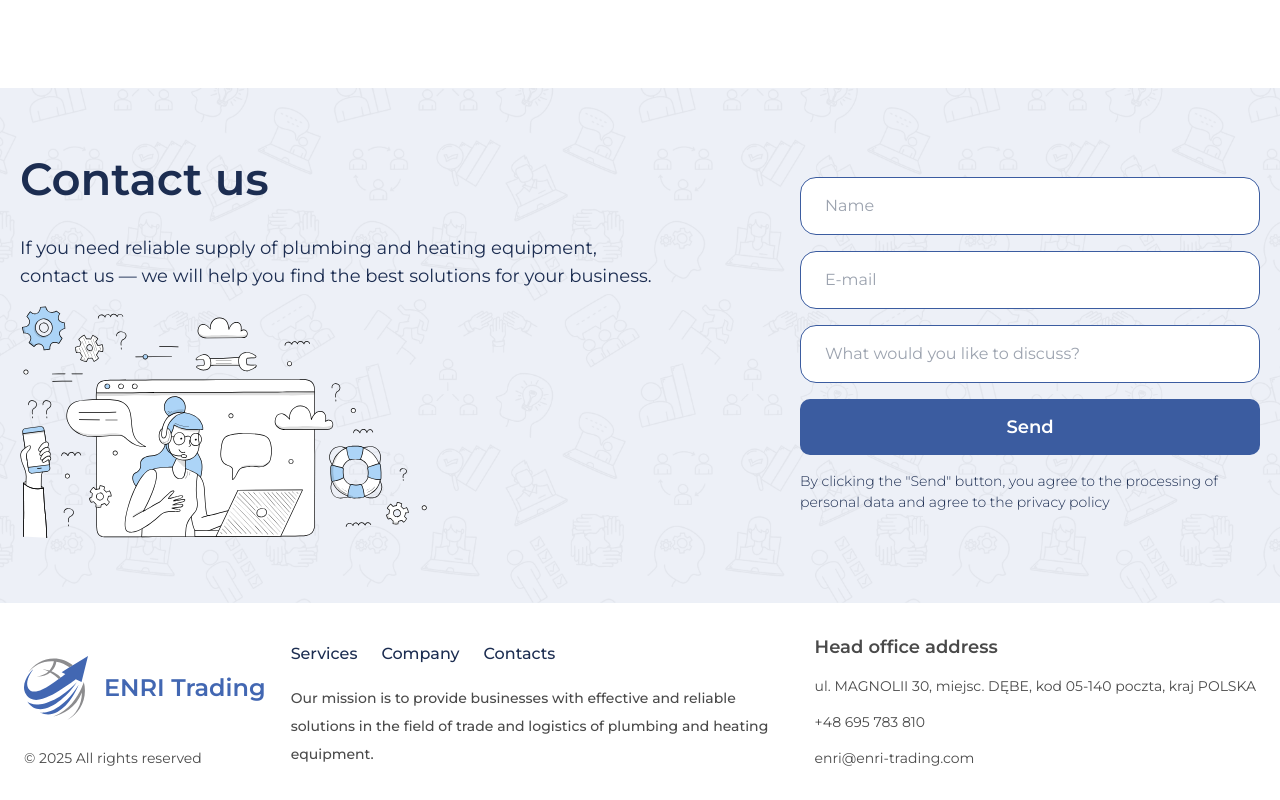
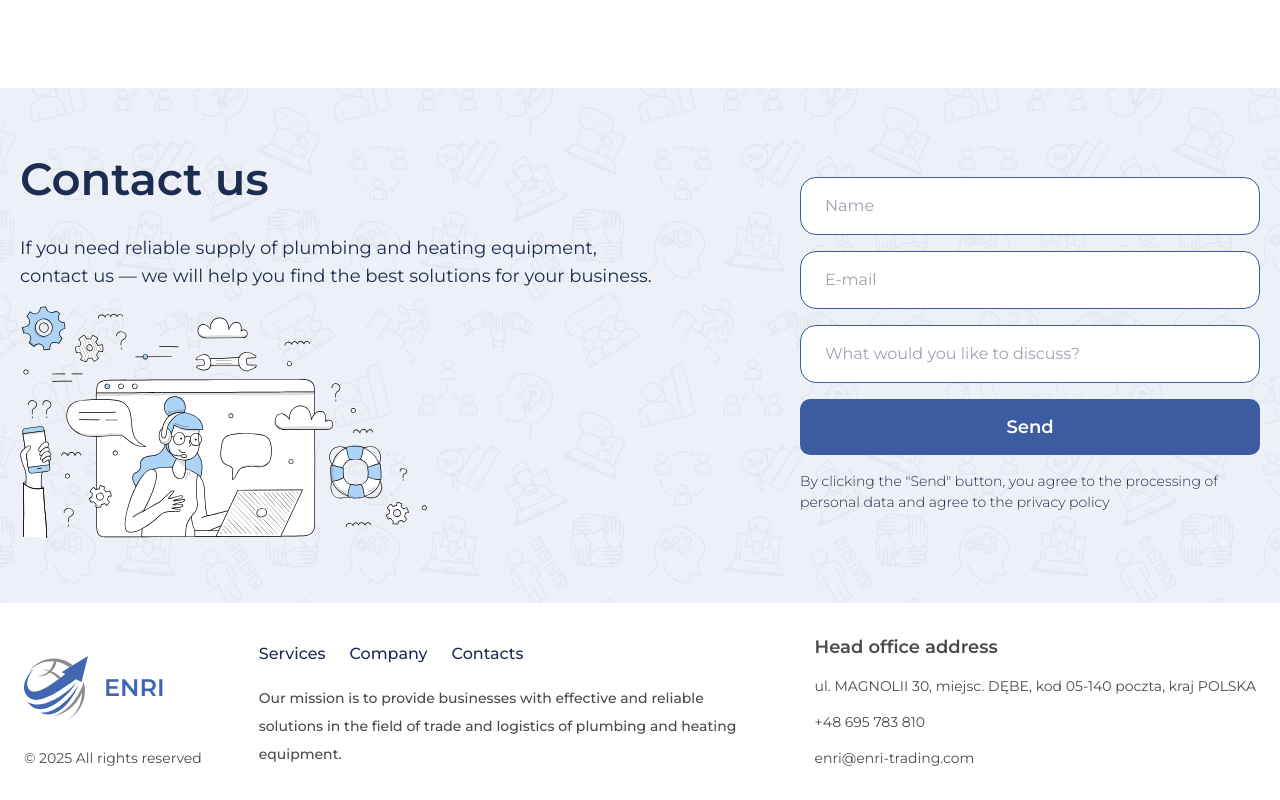
Before and after one commit to WindF1N/logistics, a React (Vite) app in the folder frontend/: page / in a window 1280 px wide. Shown: the part 4544-5344 px from the top of the page. Built offline with nearby package versions, Linux system fonts and the light colour scheme.

Commit message:
Обновлен текст в компоненте Footer на "ENRI" и изменен язык по умолчанию на английский в функции определения языка пользователя.

```diff
--- a/frontend/src/components/Footer.jsx
+++ b/frontend/src/components/Footer.jsx
@@ -138,7 +138,7 @@ export default function Footer() {
                 <div className="flex items-center gap-[16px]">
                     <img src={logo} alt="logo" className="w-[64px] h-[64px] object-cover"/>
                     <div className="text-[#4267B2] font-[600] text-[24px] leading-[24px]">
-                        {t('contactForm.company')}
+                        ENRI
                     </div>
                 </div>
                 <div className="text-[14px] leading-[20px] font-[400] text-[#4A4A4A] mt-[28px]">
--- a/frontend/src/utils/languageDetection.js
+++ b/frontend/src/utils/languageDetection.js
@@ -20,9 +20,9 @@ export function detectUserLanguage() {
     }
 
     // По умолчанию возвращаем украинский
-    return LANGUAGES.UK;
+    return LANGUAGES.EN;
   } catch (error) {
     console.error('Error detecting user language:', error);
-    return LANGUAGES.UK; // По умолчанию украинский язык
+    return LANGUAGES.EN; // По умолчанию украинский язык
   }
 }
```
